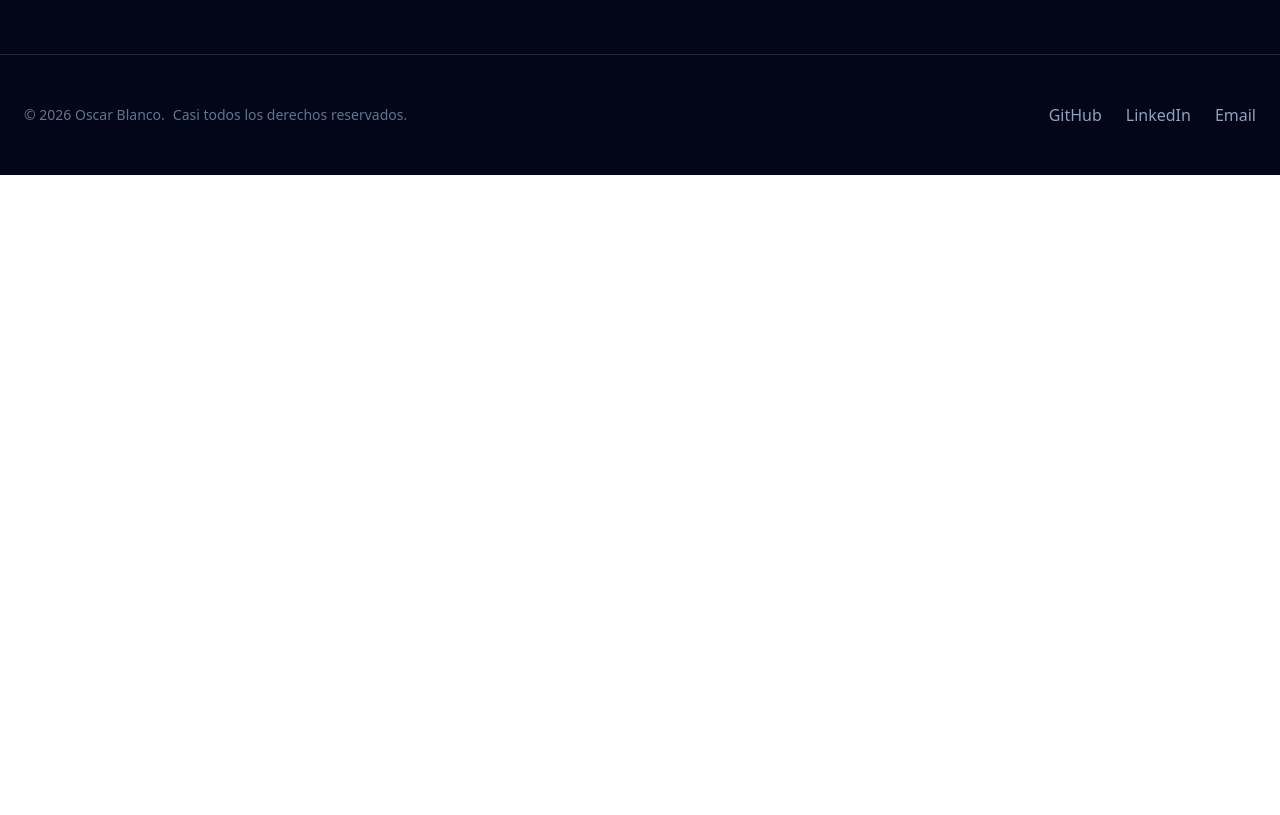
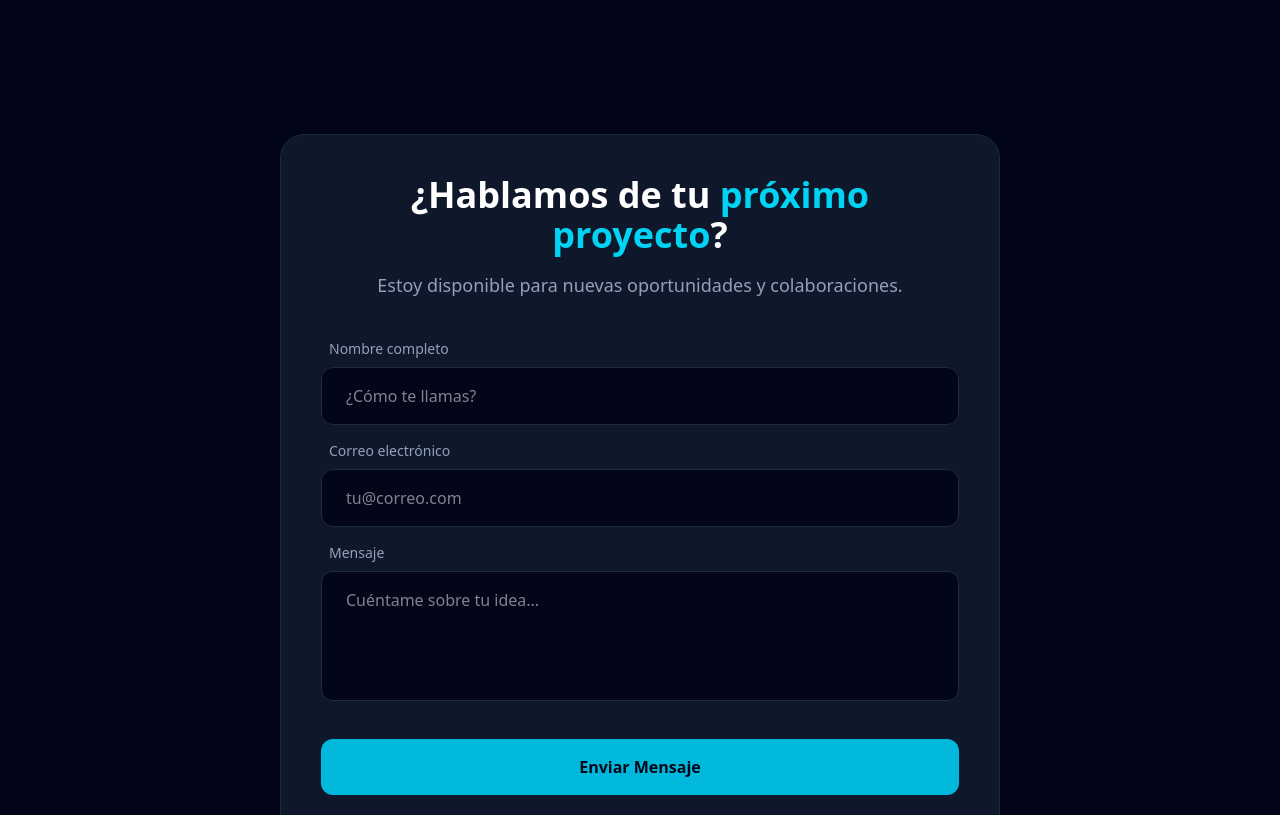
Before and after one commit to oscarblanco-software-eng/mi-portafolio, a React (Vite) app: page / in a window 1280 px wide. Shown: the part 1780-2595 px from the top of the page. Before the commit the page ends 1955 px from the top, so only its background shows below. Built offline with nearby package versions, Linux system fonts and the light colour scheme.

Commit message:
feat: real contact form with formspree

```diff
--- a/src/App.jsx
+++ b/src/App.jsx
@@ -1,7 +1,8 @@
 import Navbar from './components/Navbar'
 import Hero from './components/Hero'
-import Skills from './components/Skills' // <-- Importar
+import Skills from './components/Skills'
 import Projects from './components/Projects'
+import Contact from './components/Contact' // <-- Importar
 import Footer from './components/Footer'
 
 function App() {
@@ -9,8 +10,9 @@ function App() {
     <main className="bg-slate-950 min-h-screen selection:bg-cyan-500/30">
       <Navbar />
       <Hero />
-      <Skills /> {/* <-- Agregar aquí */}
+      <Skills />
       <Projects />
+      <Contact /> {/* <-- Agregar aquí */}
       <Footer />
     </main>
   )
--- /dev/null
+++ b/src/components/Contact.jsx
@@ -0,0 +1,68 @@
+import { motion } from 'framer-motion'
+
+export default function Contact() {
+  return (
+    <section id="contacto" className="py-20 px-6 max-w-3xl mx-auto">
+      <motion.div
+        initial={{ opacity: 0, scale: 0.9 }}
+        whileInView={{ opacity: 1, scale: 1 }}
+        viewport={{ once: true }}
+        className="bg-slate-900 border border-slate-800 p-10 rounded-3xl shadow-2xl text-center"
+      >
+        <h2 className="text-4xl font-bold text-white mb-4">
+          ¿Hablamos de tu <span className="text-cyan-400">próximo proyecto</span>?
+        </h2>
+        <p className="text-slate-400 mb-10 text-lg">
+          Estoy disponible para nuevas oportunidades y colaboraciones.
+        </p>
+
+        {/* REEMPLAZA "tu_codigo_unico" con el que te dio Formspree */}
+        <form
+          action="https://formspree.io/f/xnjbvbrd"
+          method="POST"
+          className="flex flex-col gap-4 text-left"
+        >
+          <div>
+            <label className="text-slate-400 text-sm mb-2 block ml-2">Nombre completo</label>
+            <input
+              type="text"
+              name="name"
+              required
+              placeholder="¿Cómo te llamas?"
+              className="w-full bg-slate-950 border border-slate-800 rounded-xl py-4 px-6 text-white focus:outline-none focus:border-cyan-400 transition-colors"
+            />
+          </div>
+
+          <div>
+            <label className="text-slate-400 text-sm mb-2 block ml-2">Correo electrónico</label>
+            <input
+              type="email"
+              name="email"
+              required
+              placeholder="tu@correo.com"
+              className="w-full bg-slate-950 border border-slate-800 rounded-xl py-4 px-6 text-white focus:outline-none focus:border-cyan-400 transition-colors"
+            />
+          </div>
+
+          <div>
+            <label className="text-slate-400 text-sm mb-2 block ml-2">Mensaje</label>
+            <textarea
+              name="message"
+              required
+              rows="4"
+              placeholder="Cuéntame sobre tu idea..."
+              className="w-full bg-slate-950 border border-slate-800 rounded-xl py-4 px-6 text-white focus:outline-none focus:border-cyan-400 transition-colors resize-none"
+            ></textarea>
+          </div>
+
+          <button
+            type="submit"
+            className="mt-4 bg-cyan-500 hover:bg-cyan-600 text-slate-950 font-black py-4 rounded-xl transition-all transform hover:scale-[1.02] active:scale-95"
+          >
+            Enviar Mensaje
+          </button>
+        </form>
+      </motion.div>
+    </section>
+  )
+}
```
